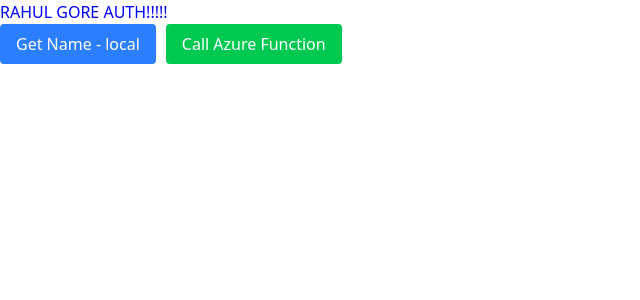
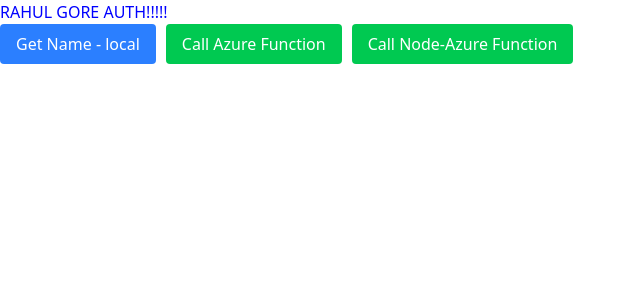
Before and after one commit to rahulgore34/expensetrackerng21, an Angular app: page /auth in a window 1280 px wide. Shown: the top 300 px of the page, without its empty margins (0-640 px from the left). Built offline with nearby package versions, Linux system fonts and the light colour scheme.

Commit message:
btn for azure fn from node api

```diff
--- a/src/app/auth/auth.component.html
+++ b/src/app/auth/auth.component.html
@@ -2,4 +2,5 @@
 <div style="display: flex; gap: 10px;">
   <button type="button" class="bg-blue-500 text-white px-4 py-2 rounded hover:bg-blue-700" (click)="sayHello()">Get Name - {{ envName }}</button>
   <button type="button" class="bg-green-500 text-white px-4 py-2 rounded hover:bg-green-700" (click)="callAzureFunction()">Call Azure Function</button>
+  <button type="button" class="bg-green-500 text-white px-4 py-2 rounded hover:bg-red-700" (click)="callNodeAzureFn()">Call Node-Azure Function</button>
 </div>
--- a/src/app/auth/auth.component.ts
+++ b/src/app/auth/auth.component.ts
@@ -25,6 +25,7 @@
     this.subscriptions.push(subscription);
   }
 
+//Dirctly calling azure function without going through node server
   callAzureFunction() {
     const subscription = this.httpDataService.getAzureFunctionData().subscribe({
       next: (response) => {
@@ -37,6 +38,18 @@
     this.subscriptions.push(subscription);
   }
 
+  callNodeAzureFn() {
+    const subscription = this.httpDataService.getData('api/callazurefn').subscribe({
+      next: (response) => {
+        console.log('ok azure from node..', response);
+      },
+      error: (error) => {
+        console.error('Error:', error);
+      }
+    });
+    this.subscriptions.push(subscription);
+  }
+
   ngOnDestroy(): void {
     this.subscriptions.forEach(subscription => subscription.unsubscribe());
   }
```
